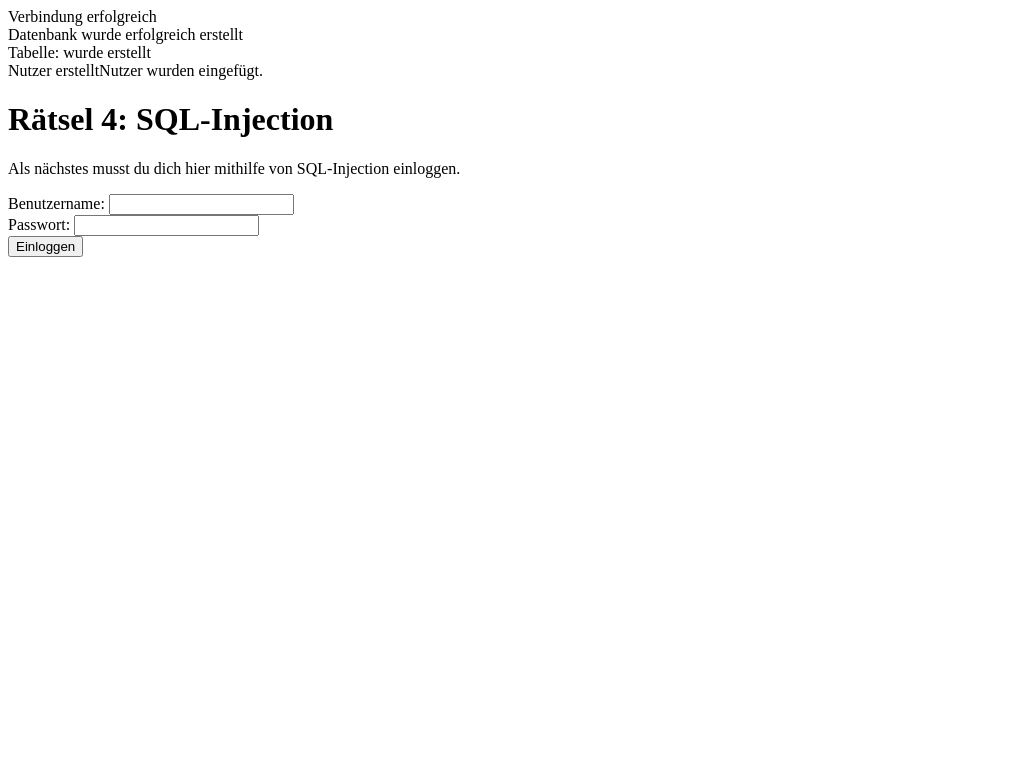
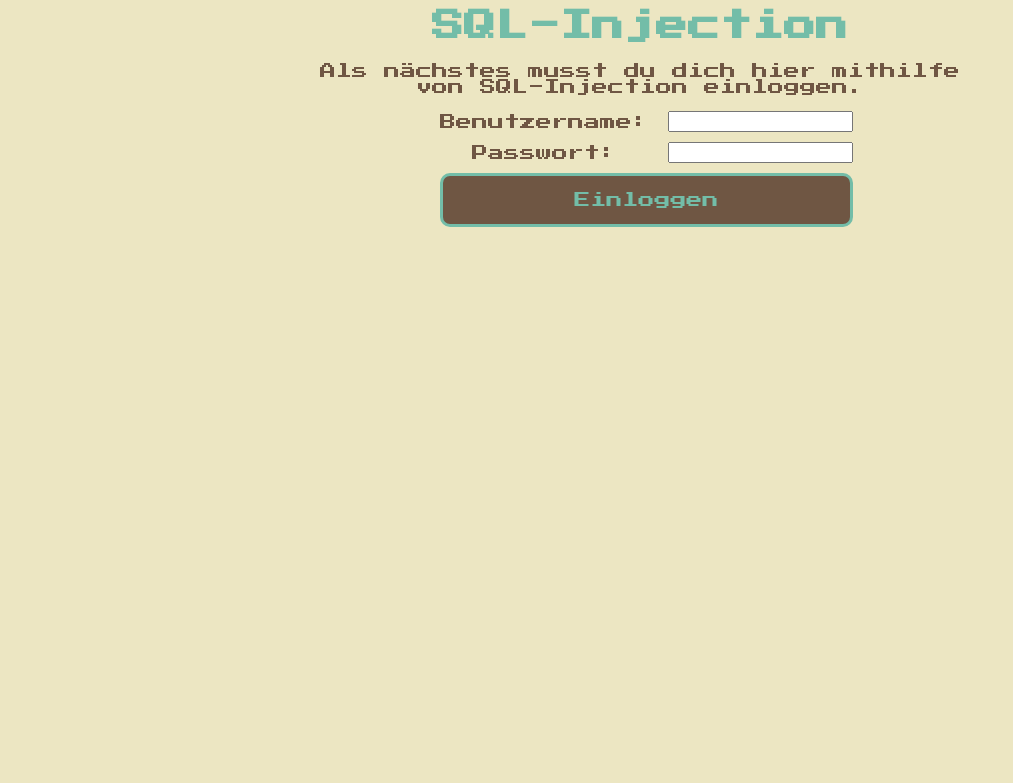
Before and after one commit to cyTaurus/capture-the-flag, a PHP site: page /challenges/SQL_Injection.php in a window 1280 px wide. Shown: the top 783 px of the page, without its empty margins (0-1013 px from the left). Run offline with PHP 8.4, Linux system fonts and the light colour scheme; tables that the repository leaves empty or names only in its code hold one stand-in row (values such as "Sample post"); data that the repository does not hold is empty.

Commit message:
added styling to every page

```diff
--- a/Projekt-CaptureTheFlag/assets/style/style.css
+++ b/Projekt-CaptureTheFlag/assets/style/style.css
@@ -1,4 +1,4 @@
-body {
+body:not(.scrollable) {
     height: 100%;
     background-color: #ECE6C2;
     font-family: "Press Start 2P" , cursive;
@@ -10,11 +10,23 @@ body {
     overflow: hidden;
 }
 
+/* combie.php hat sehr viel Inhalt und muss daher scrollable sein, sonst passt nicht alles */
+body.scrollable {
+    height: 100%;
+    background-color: #ECE6C2;
+    font-family: "Press Start 2P" , cursive;
+    margin: 0;
+    padding: 0;
+    display: flex;
+    justify-content: center;
+    align-items: center;
+}
+
 img {
   margin-bottom: 0;
 }
 
-h1 {
+h1, h2 {
   margin-top: 0;
   color:#73BDA8;
 }
@@ -79,6 +91,8 @@ h1 {
     font-size: 16px;
     font-family: 'Press Start 2P', cursive;
     padding: 16px 16px;
+    grid-column: 1 / span 2;
+    text-align: center;
 }
 
 .ctf-button:hover {
@@ -122,8 +136,25 @@ p.anagramm {
   margin-bottom: 5px;
 }
 
+/* auf encryption.php. Kann später noch farbig gestyled werden */
 textarea {
   resize: none;
   margin-top: 20px;
   margin-bottom: 20px;
 }
+
+/* bei erfolgreicher SQL-Injection */
+.login-field {
+  display: grid;
+  grid-template-columns: max-content 1fr;
+  gap: 10px 20px;
+  align-items: center;
+  width: 400px;
+  margin: 0 auto;
+}
+
+/* Bild auf combie.php */
+#combie-picture {
+  height: 100%;
+  width: 100%;
+}
--- a/Projekt-CaptureTheFlag/challenges/SQL_Injection.php
+++ b/Projekt-CaptureTheFlag/challenges/SQL_Injection.php
@@ -10,15 +10,21 @@ include '../databases/users.php';
 <head>
     <meta charset="UTF-8">
     <meta name="viewport" content="width=device-width, initial-scale=1.0">
-    <title>Document</title>
+    <title>CTF: SQL</title>
+    <link rel="stylesheet" href="https://fonts.googleapis.com/css2?family=Press+Start+2P">
+    <link rel="stylesheet" href="../assets/style/style.css?v=123">
 </head>
 <body>
-    <h1>Rätsel 4: SQL-Injection</h1>
+ <div class="ctf-container">
+    <h1>SQL-Injection</h1>
     <p> Als nächstes musst du dich hier mithilfe von SQL-Injection einloggen.</p>
- <form method="POST" action="login.php">
-     Benutzername: <input type="text" name="user"><br>
-    Passwort: <input type="password" name="pass"><br>
-    <input type="submit" value="Einloggen">
+ <form method="POST" action="login.php" class="login-field">
+    <label for="user">Benutzername: </label>
+     <input type="text" name="user" id="user">
+     <label for="pass">Passwort: </label>
+     <input type="password" name="pass" id="pass">
+    <input type="submit" value="Einloggen" class="ctf-button">
  </form>
+</div>
 </body>
 </html>
--- a/Projekt-CaptureTheFlag/challenges/encryption.php
+++ b/Projekt-CaptureTheFlag/challenges/encryption.php
@@ -36,8 +36,8 @@ function isAnswerCorrect() {
         if($eingabeText == $originalText) {
             // Button zur nächsten Challenge
             return "Rätsel gelöst!<br>
-           <form method='get' action='SQL_Injection.php'> //Hier den Link zur nächsten Challenge anpassen
-               <button type='submit'>Weiter zur nächsten Challenge</button>
+           <form method='get' action='SQL_Injection.php'>
+               <button type='submit'class='ctf-button'>Weiter zur nächsten Challenge</button>
            </form>";
         } else {
             return "Leider falsch :(";
--- a/Projekt-CaptureTheFlag/databases/users.php
+++ b/Projekt-CaptureTheFlag/databases/users.php
@@ -11,15 +11,15 @@
         die("Verbindung fehlgeschlagen: ". $conn->connect_error); //Exit + Fehlermeldung
     }
     // zum Testen
-    echo "Verbindung erfolgreich<br>";
+    /*echo "Verbindung erfolgreich<br>";*/
 
     //Datenbank erstellen
     $sql = "CREATE DATABASE IF NOT EXISTS injection_users";
-    if($conn->query($sql) === TRUE) {
+    /*if($conn->query($sql) === TRUE) {
         echo "Datenbank wurde erfolgreich erstellt<br>";
     } else {
         echo "Fehler beim Erstellen der Datenbank". $conn->error;
-    }
+    }*/
 
     // Datenbank auswählen
     $conn->select_db("injection_users");
@@ -33,11 +33,11 @@
 
 
     // Check, ob Tabelle richtig erstellt wurde
-    if($conn->query($sql) === TRUE) {
+   /* if($conn->query($sql) === TRUE) {
         echo "Tabelle: wurde erstellt <br>";
     } else {
         echo "Fehler beim Erstellen der Tabelle". $conn->error;
-    }
+    }*/
 
  $result = $conn->query("SELECT COUNT(*) as count FROM users");
  $row = $result->fetch_assoc();
@@ -48,12 +48,12 @@
     ('hacker', '1234'),
     ('gast', 'passwort')";
     echo "Nutzer erstellt";
-  if ($conn->query($sql) === TRUE) {
+  /*if ($conn->query($sql) === TRUE) {
         echo "Nutzer wurden eingefügt.<br>";
     } else {
         echo "Fehler beim Einfügen der Nutzer: " . $conn->error;
     }
 } else {
-    echo "Nutzer schon vorhanden.<br>";
+    echo "Nutzer schon vorhanden.<br>";*/
 }
     ?>
--- a/Projekt-CaptureTheFlag/index.php
+++ b/Projekt-CaptureTheFlag/index.php
@@ -16,7 +16,7 @@ include 'databases/time.php';
     <script src="index.js"></script>
 </head>
 
-<body>
+<body class>
 
  <script>
     $(function () {
```
Also changed, not shown: Projekt-CaptureTheFlag/challenges/combie.php (+24 -20 lines), Projekt-CaptureTheFlag/challenges/login.php (+32 -6 lines), Projekt-CaptureTheFlag/ziel.php (+8 -4 lines).
